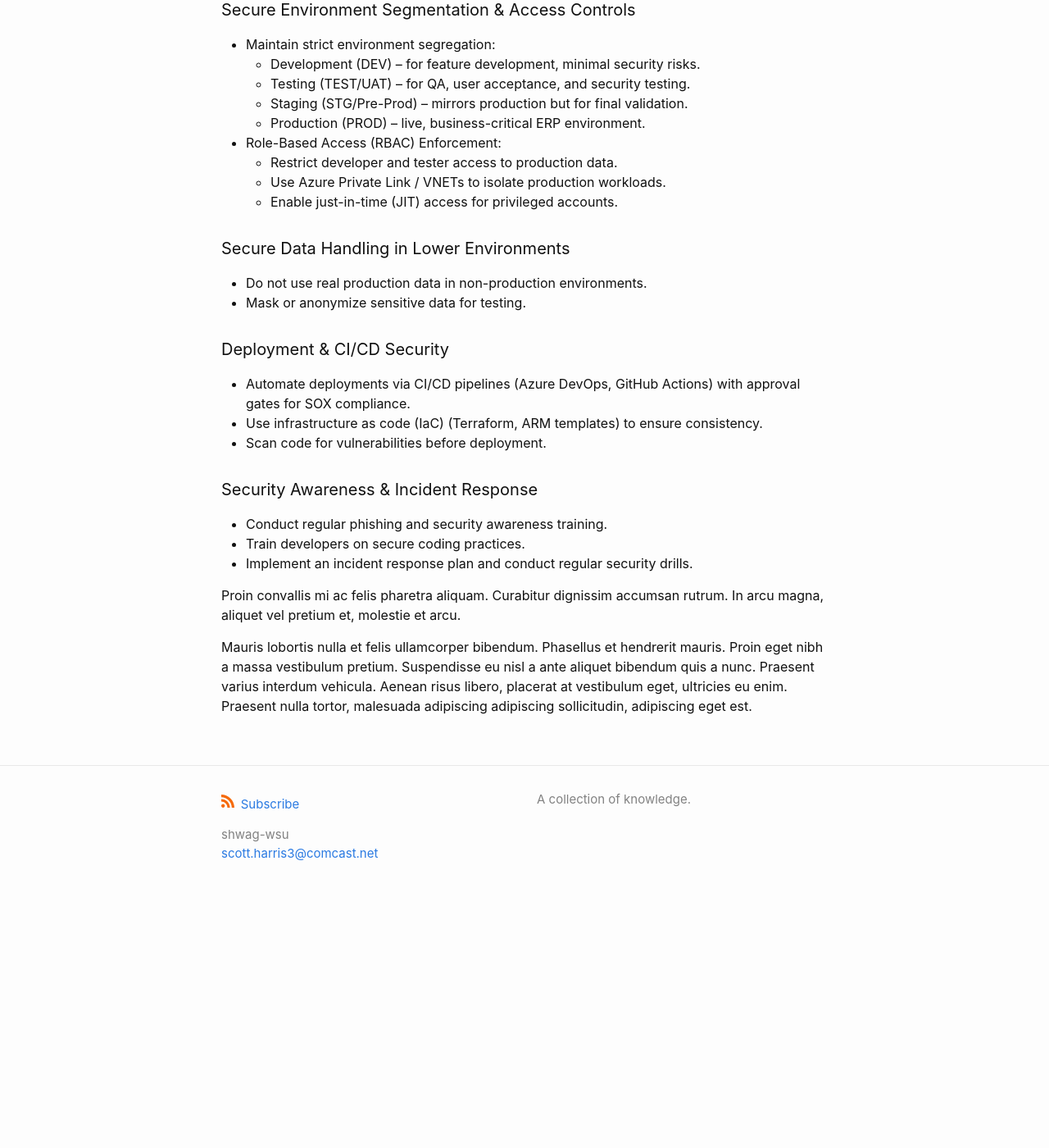
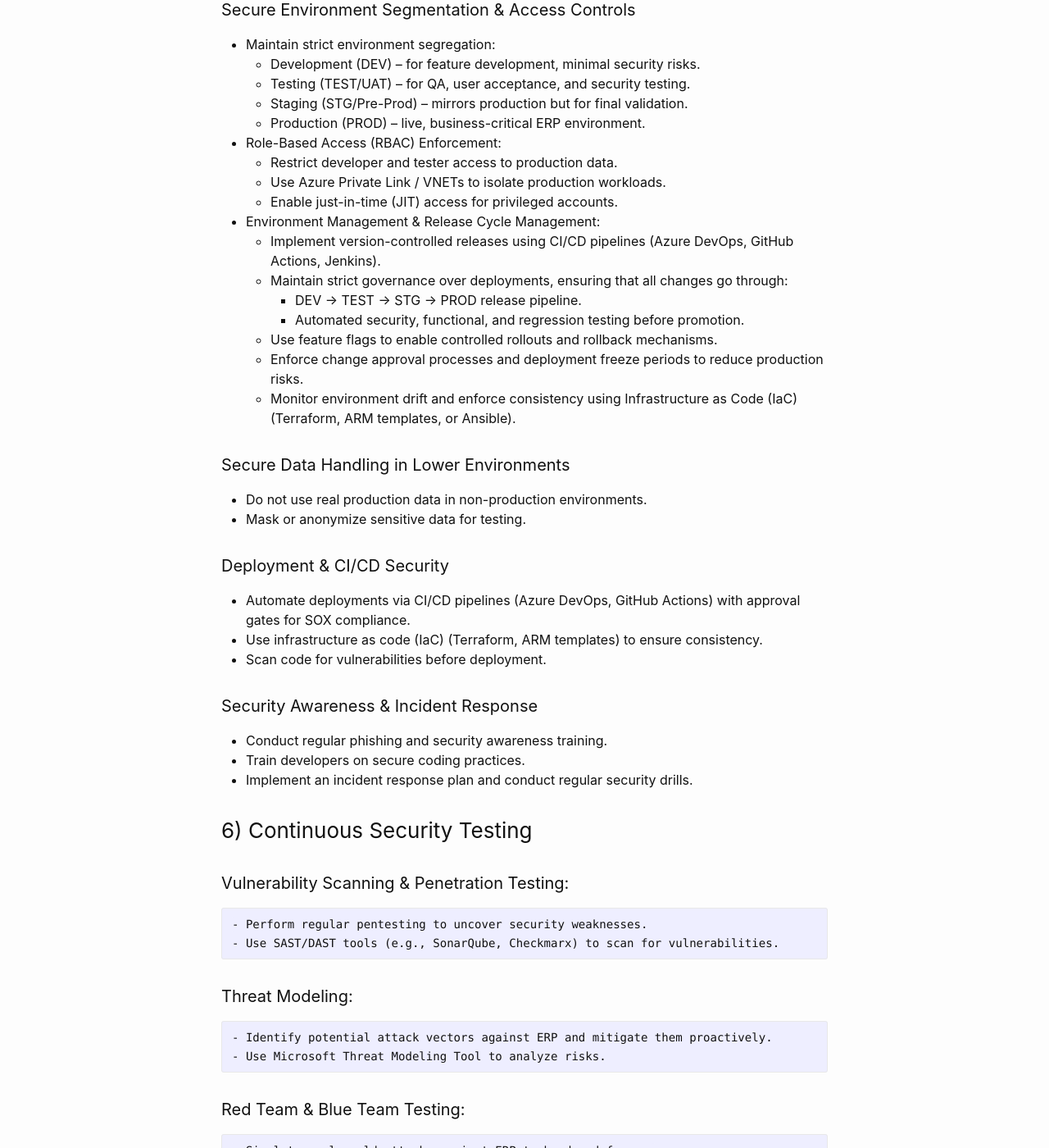
Before and after one commit to shwag-wsu/blog, a Jekyll site: the page built from _posts/2025-02-16-erp-best-practices.md, in a window 1280 px wide and 1400 px high, scrolled down 3182 px. Shown: the whole window at 82% size. Built offline with Jekyll 4.4.1, drawn with Linux system fonts in a browser that asks for light colours; before the commit the page ends 4294 px from its top, so only the background shows below that; some of the changed text lies outside the part shown.

Commit message:
Update 2025-02-16-erp-best-practices.md

```diff
--- a/_posts/2025-02-16-erp-best-practices.md
+++ b/_posts/2025-02-16-erp-best-practices.md
@@ -129,6 +129,14 @@ Ensuring ERP security and regulatory compliance (e.g., SOX, HIPAA, GDPR) require
     - Restrict developer and tester access to production data.
     - Use Azure Private Link / VNETs to isolate production workloads.
     - Enable just-in-time (JIT) access for privileged accounts.
+- Environment Management & Release Cycle Management:
+    - Implement version-controlled releases using CI/CD pipelines (Azure DevOps, GitHub Actions, Jenkins).
+    - Maintain strict governance over deployments, ensuring that all changes go through:
+        - DEV → TEST → STG → PROD release pipeline.
+        - Automated security, functional, and regression testing before promotion.
+    - Use feature flags to enable controlled rollouts and rollback mechanisms.
+    - Enforce change approval processes and deployment freeze periods to reduce production risks.
+    - Monitor environment drift and enforce consistency using Infrastructure as Code (IaC) (Terraform, ARM templates, or Ansible).
 
 #### Secure Data Handling in Lower Environments
 - Do not use real production data in non-production environments.
@@ -145,7 +153,15 @@ Ensuring ERP security and regulatory compliance (e.g., SOX, HIPAA, GDPR) require
 - Implement an incident response plan and conduct regular security drills.
 
 
+### 6) Continuous Security Testing
 
-Proin convallis mi ac felis pharetra aliquam. Curabitur dignissim accumsan rutrum. In arcu magna, aliquet vel pretium et, molestie et arcu.
+#### Vulnerability Scanning & Penetration Testing:
+    - Perform regular pentesting to uncover security weaknesses.
+    - Use SAST/DAST tools (e.g., SonarQube, Checkmarx) to scan for vulnerabilities.
 
-Mauris lobortis nulla et felis ullamcorper bibendum. Phasellus et hendrerit mauris. Proin eget nibh a massa vestibulum pretium. Suspendisse eu nisl a ante aliquet bibendum quis a nunc. Praesent varius interdum vehicula. Aenean risus libero, placerat at vestibulum eget, ultricies eu enim. Praesent nulla tortor, malesuada adipiscing adipiscing sollicitudin, adipiscing eget est.
+#### Threat Modeling:
+    - Identify potential attack vectors against ERP and mitigate them proactively.
+    - Use Microsoft Threat Modeling Tool to analyze risks.
+
+#### Red Team & Blue Team Testing:
+    - Simulate real-world attacks against ERP to harden defenses.
```
